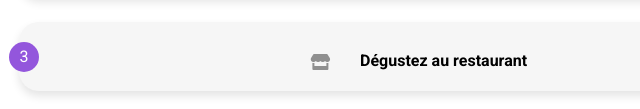
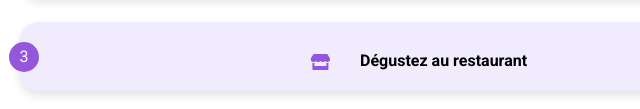
Before and after one commit to Tam-star/TamaraWenner_3_06112021, a website: page index.html in a window 1280 px wide. Shown: the part 691-800 px from the top of the page, 221-861 px from the left. Drawn offline with Linux system fonts and the light colour scheme; a web font is replaced by a local one.

Commit message:
Modification de la derniere card des explications

```diff
--- a/index.html
+++ b/index.html
@@ -49,7 +49,7 @@
                     <p>Composez votre menu</p>
                 </div>
             </div>
-            <div class="explanation__card">
+            <div class="explanation__card last-card">
                 <p class="explanation__card__number">3</p>
                 <div class="explanation__card__txt">
                     <i class="fas fa-store"></i>
--- a/sass/pages/_homepage.scss
+++ b/sass/pages/_homepage.scss
@@ -135,6 +135,13 @@
     }
 }
 
+.last-card{
+    background-color: #F1EBFE;
+    & .fas{
+        color : $primary;
+    }
+}
+
 .restaurants{
     align-items: center;
     @include tablette-only {
```
Also changed, not shown: css/style.css, 1 other file.
